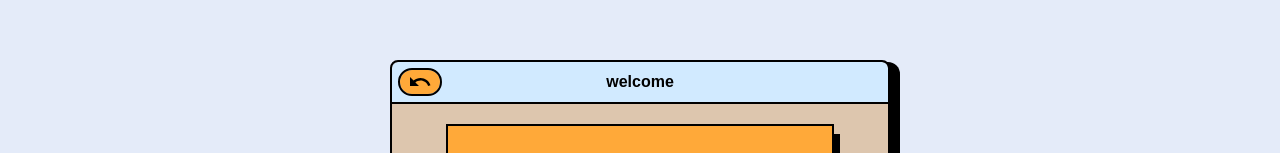
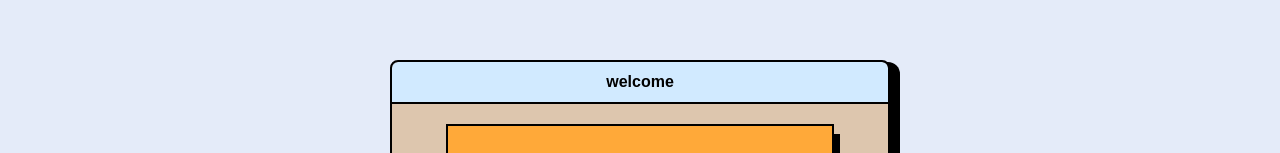
Before and after one commit to thwilson3/movie_bucket_frontend, a React (Vite) app: page / in a window 1280 px wide. Shown: the part 306-459 px from the top of the page. Built offline with nearby package versions, Linux system fonts and the light colour scheme; a web font is replaced by a local one; what ldrs would draw is missing.

Commit message:
conditionally render back arrow

```diff
--- a/src/shared/ContainerHeader.tsx
+++ b/src/shared/ContainerHeader.tsx
@@ -1,6 +1,7 @@
-import { useNavigate } from "react-router-dom";
+import { useLocation, useNavigate } from "react-router-dom";
 import { HeaderOptions } from "../types";
 import { MdArrowForwardIos, MdUndo } from "react-icons/md";
+import { useEffect, useState } from "react";
 
 /** ContainerHeader - Renders headerOptions passed down with corresponding functionality
  *
@@ -19,6 +20,12 @@ export default function ContainerHeader({
   isMenuOpen: boolean;
 }) {
   const navigate = useNavigate();
+  const location = useLocation()
+  const [showBackButton, setShowBackButton] = useState(false);
+
+  useEffect(() => {
+    setShowBackButton(location.pathname !== '/');
+  }, [location, showBackButton]);
 
   function goBack() {
     navigate(-1);
@@ -29,10 +36,12 @@ export default function ContainerHeader({
       <div className="flex py-2 md:py-2 lg:py-2 font-bold bg-accent h-10 rounded-t-md justify-center outline outline-2 top-0 left-0 absolute w-full">
         {options?.title ? options.title : "welcome"}
       </div>
-      <MdUndo
-        className="absolute left-2 top-2 h-6 w-10 cursor-pointer rounded-full bg-primary outline outline-2"
-        onClick={goBack}
-      />
+      {showBackButton && (
+        <MdUndo
+          className="absolute left-2 top-2 h-6 w-10 cursor-pointer rounded-full bg-primary outline outline-2"
+          onClick={goBack}
+        />
+      )}
       {options?.buttons.length ? (
         <div
           className="absolute top-2 right-2 bg-primary cursor-pointer rounded-full outline outline-2 w-20 px-2 font-bold text-center"
```
